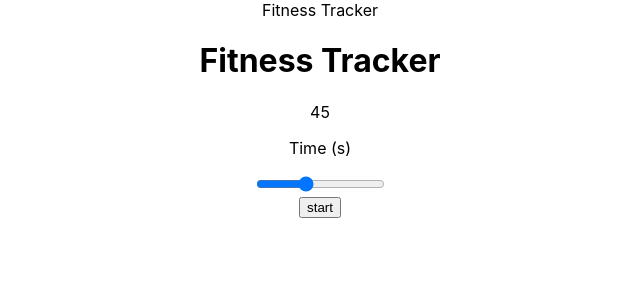
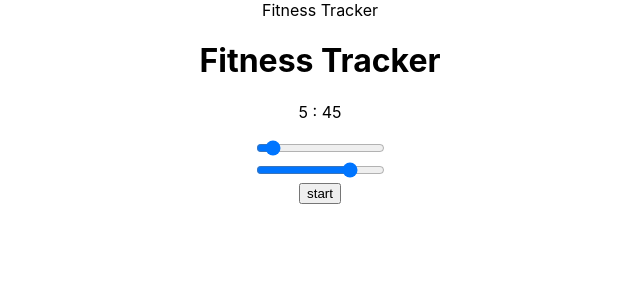
Before and after one commit to MKortmann/Fitness-Tracker, a React (Create React App) app in the folder fitnesstracker/: page / in a window 1280 px wide. Shown: the top 300 px of the page, without its empty margins (320-960 px from the left). Built offline with nearby package versions, Linux system fonts and the light colour scheme.

Commit message:
add: finished basic funcitonality of a timer with min und sec

```diff
--- a/fitnesstracker/src/App.js
+++ b/fitnesstracker/src/App.js
@@ -10,69 +10,74 @@ class App extends Component {
   state = {
     timerLoops: [],
     btnLabel: "start",
-    timeDisplayed: 45,
-    timerActive: false
+    minutes: 5,
+    seconds: 45,
+    isTimerActive: false
   }
 
   startTimer = () => {
+    // check if the timer is already running, if yes: STOP IT!
+    if(this.state.isTimerActive === true) {
+      this.setState({
+        btnLabel: "start",
+        isTimerActive: false
+      });
+      // clear the interval and setTimeOut
+      clearInterval(this.timer);
+      // clearTimeout(timerOut);
+      clearTimeout(this.timerOut);
 
-    if(this.state.timerActive === true) {
+    } else {
+      // decreasing the value 1 per each second
+      this.timer = setInterval( () => {
+        console.log(this.timer);
+        console.log(this.timerOut);
+        if(this.state.seconds > 0) {
+          this.setState({
+            btnLabel: "stop",
+            seconds: this.state.seconds-1,
+            isTimerActive: true
+          })
+        } else {
+          this.setState({
+            btnLabel: "stop",
+            minutes: this.state.minutes-1,
+            seconds: 59,
+            isTimerActive: true
+          })
+        }
+      }, 1000)
 
-
-    // alert("timer stopped");
-    // this.setState({
-    //   timerLoops: [],
-    //   btnLabel: "start",
-    //   timeDisplayed: this.state.timeDisplayed-1,
-    //   timerActive: false
-    // })
-    // clearInterval(startTimer);
+      // This is one of the one cases that is necessary to use var if you do not
+      // want to declare it outside and assign it.
+      this.timerOut = setTimeout( () => {
+        // setting state
+        this.setState({
+          btnLabel: "start",
+          isTimerActive: false
+        })
+        clearInterval(this.timer);
+        // simple and fast solution
+        alert("FINISHED!!!");
+      }, (this.state.minutes*60+this.state.seconds)*1000)
     }
-
-    // startTimer should be in the state!! NEXT STEP!!!!
-    // decreasing the value 1 per each second
-    let startTimer = setInterval( () => {
-      this.setState({
-        timerLoops: [],
-        btnLabel: "stop",
-        timeDisplayed: this.state.timeDisplayed-1,
-        timerActive: true
-      })
-    }, 1000)
-
-    // clear timer!
-    setTimeout( () => {
-      alert("time finished");
-      this.setState({
-        timerLoops: [],
-        btnLabel: "start",
-        timeDisplayed: this.state.timeDisplayed-1,
-        timerActive: false
-      })
-      clearInterval(startTimer);
-    }, this.state.timeDisplayed*1000)
-
-
-
   }
 
-  changed = (event) => {
-    console.log(event.target.value);
-    this.setState({
-      timerLoops: [],
-      btnLabel: "start",
-      timeDisplayed: event.target.value
-    })
+  updateMinutes = (event) => {
+      this.setState({minutes: event.target.value})
   }
-
+  updateSeconds = (event) => {
+      this.setState({seconds: event.target.value})
+  }
 
   render() {
     return (
       <div className="App">
         <Navbar />
         <h1>Fitness Tracker</h1>
-        <Display display={this.state.timeDisplayed}/>
-        <Input changed={this.changed} value={this.state.timeDisplayed}/>
+        <Display dMinutes={this.state.minutes} dSeconds={this.state.seconds}/>
+        <Input changed={this.updateMinutes} value={this.state.minutes}/>
+        <Input changed={this.updateSeconds} value={this.state.seconds}/>
         <Button startTimer={this.startTimer} btnName={this.state.btnLabel}/>
       </div>
     );
--- a/fitnesstracker/src/components/Display.js
+++ b/fitnesstracker/src/components/Display.js
@@ -3,7 +3,7 @@ import React from "react";
 const display = (props) => {
 
   return (
-    <p>{props.display}</p>
+    <p>{props.dMinutes} : {props.dSeconds}</p>
   )
 
 }
--- a/fitnesstracker/src/components/Input.js
+++ b/fitnesstracker/src/components/Input.js
@@ -4,10 +4,7 @@ const input = (props) => {
 
   return (
       <div>
-      <p>
-        <label>Time (s)</label>
-      </p>
-        <input type="range" min="0" max="120" onChange={props.changed} value={props.value}></input>
+        <input type="range" min="0" max="59" onChange={props.changed} value={props.value}></input>
       </div>
   );
 
```
